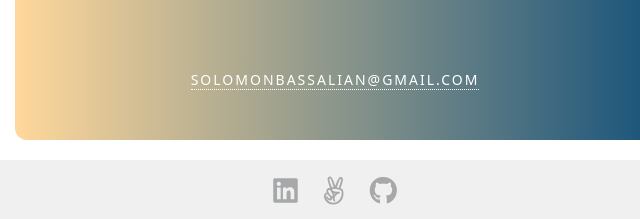
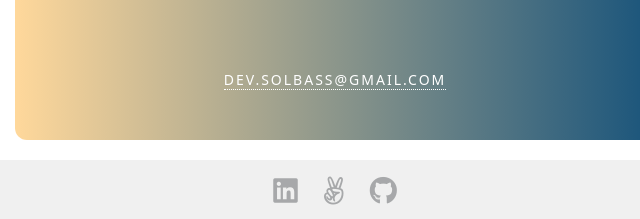
Before and after one commit to sbassalian/solomonbassalian.github.io, a plain HTML site: page index.html in a window 1280 px wide. Shown: the part 3240-3459 px from the top of the page, 305-945 px from the left. Drawn offline with nearby package versions, Linux system fonts and the light colour scheme; some icons are missing.

Commit message:
Update index.html

```diff
--- a/index.html
+++ b/index.html
@@ -360,7 +360,7 @@
 						<div id="contactme">
 							<span class="iconify" data-icon="eva:email-outline" data-inline="false"></span>
 							<span>
-								<a href="mailto:solomonbassalian@gmail.com">solomonbassalian@gmail.com</a>
+								<a href="mailto:dev.solbassgmail.com">dev.solbass@gmail.com</a>
 							</span>
 
 
```
